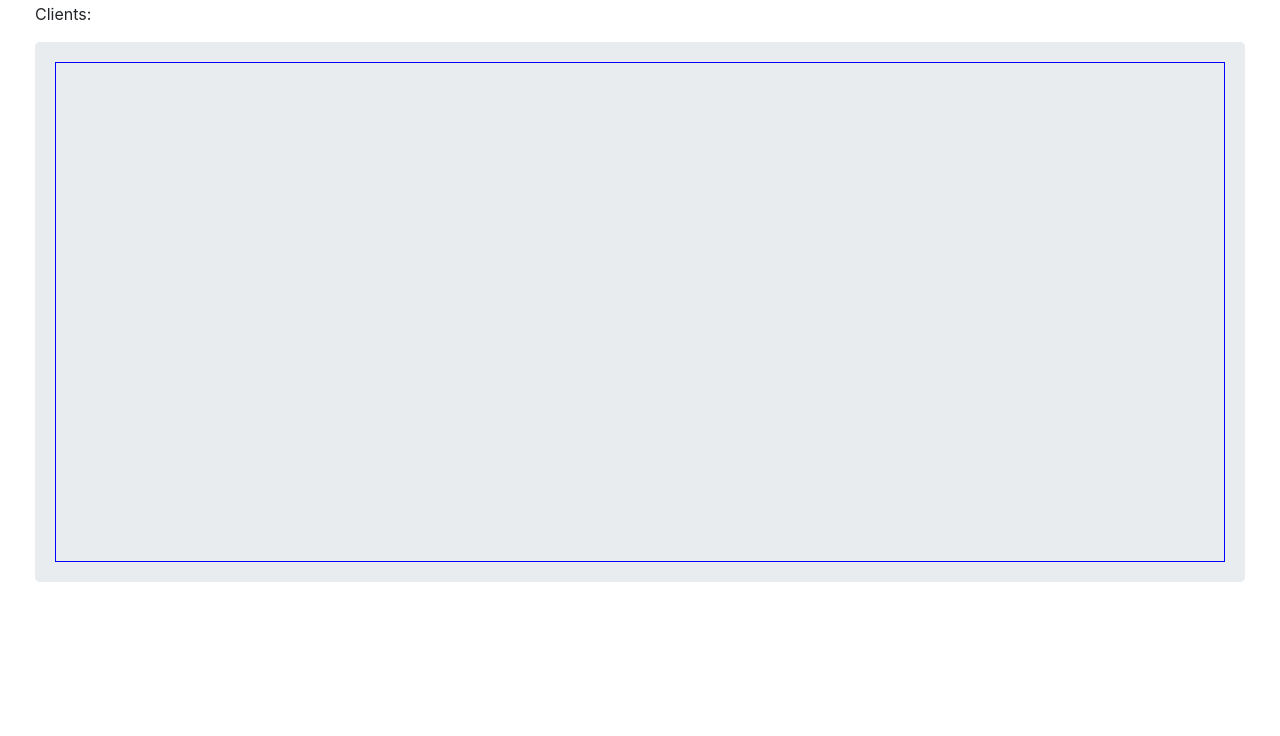
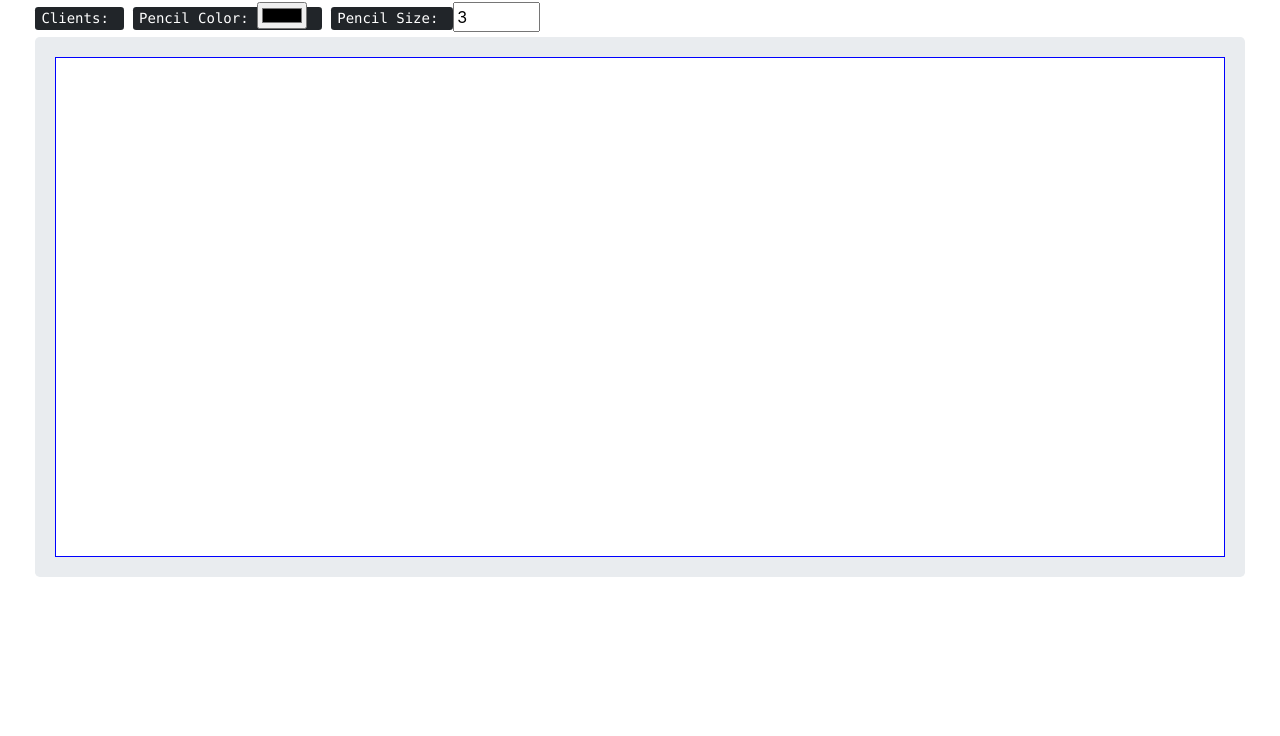
Before and after one commit to chaitanya1999/teamboard, a website: page index.html in a window 1280 px wide. Shown: the part 64-800 px from the top of the page. Drawn offline with nearby package versions, Linux system fonts and the light colour scheme.

Commit message:
added color and size

```diff
--- a/index.html
+++ b/index.html
@@ -29,7 +29,7 @@
 		</style>
 
 		<script>
-			var canvas,context;
+			var canvas,context,pencilSize, pencilColor;
 			var dragging=false;
 			var points=[];
 			var scaleX = 900;
@@ -53,7 +53,9 @@
 				context.beginPath();
 				context.lineWidth=3;
 				context.strokeStyle="#000000";
-				for(var i=0;i<data.length;i++){
+				if(data[0].lineWidth) context.lineWidth = data[0].lineWidth;
+				if(data[0].strokeStyle) context.strokeStyle = data[0].strokeStyle;
+				for(var i=1;i<data.length;i++){
 					context.lineTo(data[i].x,data[i].y);
 				}
 				context.stroke();
@@ -66,6 +68,8 @@
 			}
 			function afterLoad(){
 				canvas = $("#board")[0];
+				pencilSize = $("#pencilSize")[0];
+				pencilColor = $("#drawColor")[0];
 				scaleX = canvas.width;
 				cp = $("#cp")[0];
 				cp.style.width = cp.parentElement.style.width;
@@ -106,6 +110,9 @@
 
 				$("#body")[0].addEventListener('mouseup',mouseUp);
 				$("#body")[0].addEventListener('mousedown',mouseDown);
+
+				context.fillStyle = "white";
+				context.fillRect(0, 0, canvas.width, canvas.height);
 			}
 			// Get the position of a touch relative to the canvas
 			function getTouchPos(canvasDom, touchEvent) {
@@ -118,8 +125,10 @@
 			function mouseDown(e){
 				dragging=true;
 				context.beginPath();
-				context.lineWidth=3;
-				context.strokeStyle="#000000";
+				obj = {};
+				obj.lineWidth = context.lineWidth=pencilSize.value;
+				obj.strokeStyle = context.strokeStyle=pencilColor.value;
+				points.push(obj);
 			}
 			function mouseMove(e){
 				if(dragging){
@@ -142,7 +151,15 @@
 	<body id='body' class='body wrapper' style='padding:20px;' onload='afterLoad()'>
 		<div class='container-fluid'>
 			<h2>TeamBoard</h2>
-			<p id='clientCnt'>Clients: </p>
+			<kbd id='clientCnt'>Clients: </kbd>&nbsp;
+			<kbd>
+				<label for="drawColor">Pencil Color:</label>
+				<input type="color" id="drawColor" value="#000000" />
+			</kbd>&nbsp;
+			<kbd>
+				<label for="pencilSize">Pencil Size:</label>
+			</kbd>
+				<input type='number' id="pencilSize" min='1' max='50' value='3'/>
 			<div class='jumbotron center1' id='cp' style='padding:20px;width:940px;height:540px;'>
 				<canvas id='board' height='500px' width='900px' style='border: 1px solid blue;'></canvas>
 			</div>
```
